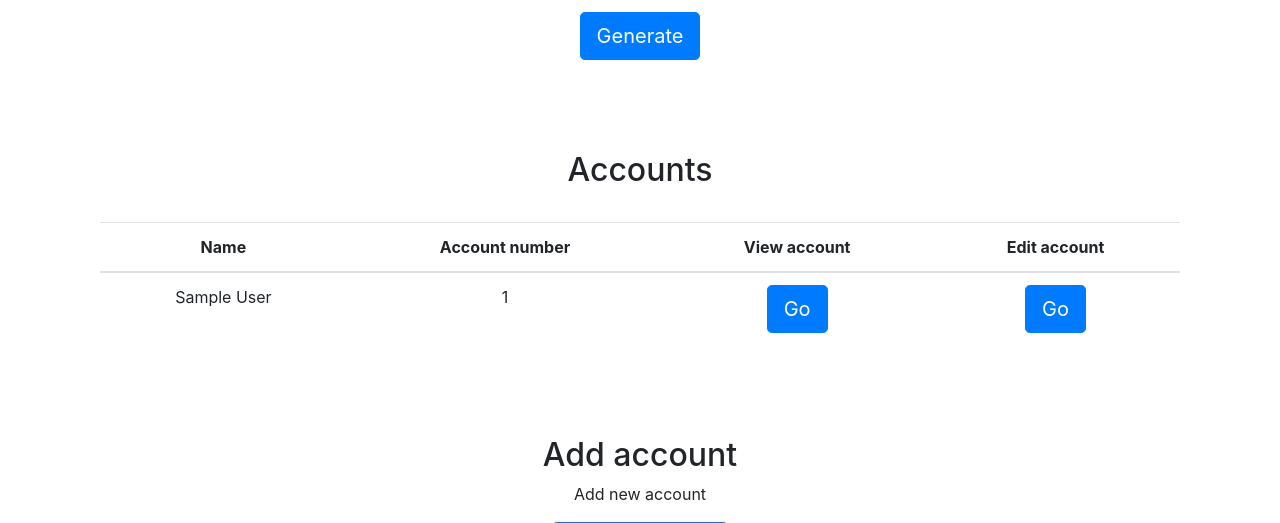
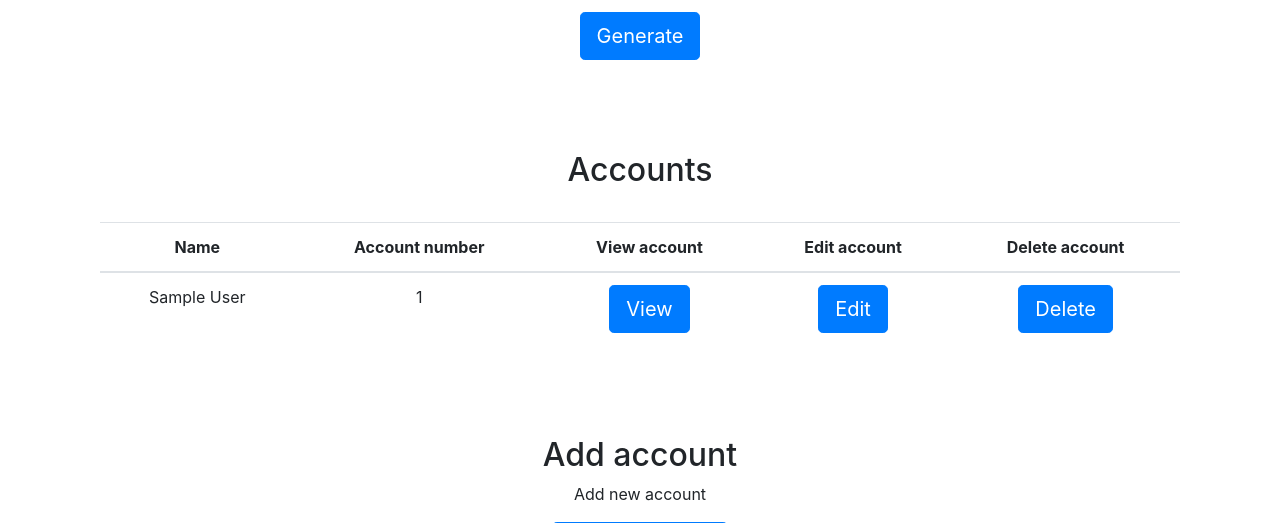
Before and after one commit to Brosha/Finance, a Django app: page /profile/ in a window 1280 px wide. Shown: the part 501-1024 px from the top of the page. Run offline with Django 3.2, Linux system fonts and the light colour scheme; a user stored in the database is signed in; tables that the repository leaves empty hold one stand-in row (values such as "Sample post"); some libraries are stand-ins or nearby versions.

Commit message:
Delete button

```diff
--- a/finance/models.py
+++ b/finance/models.py
@@ -12,7 +12,7 @@ class Account(models.Model):
     name = models.CharField(max_length=100)
     total = models.DecimalField(decimal_places=2, max_digits=15)
     account_number = models.BigIntegerField(unique=True)
-    user = models.ForeignKey(User, related_name='+')
+    user = models.ForeignKey(User, on_delete=models.CASCADE, related_name='+')
 
     def __str__(self):
         return str(self.account_number)
--- a/finance/templates/profile.html
+++ b/finance/templates/profile.html
@@ -37,6 +37,7 @@
                             <th style="text-align:center">Account number</th>
                             <th style="text-align:center">View account</th>
 							<th style="text-align:center">Edit account</th>
+                            <th style="text-align:center">Delete account</th>
                         </tr>
                     </thead>
 				    <tbody>
@@ -54,11 +55,15 @@
                     {% endif %}
                         <td>
                             {% url 'status'  account.account_number as acc %}
-                            <a class="btn btn-primary btn-lg" href="../..{{acc }}" role="button">Go</a>
+                            <a class="btn btn-primary btn-lg" href="../..{{acc }}" role="button">View</a>
                         </td>
 						<td>
 							{% url 'edit_account'  account.account_number as edit %}
-                            <a class="btn btn-primary btn-lg" href="../..{{edit }}" role="button">Go</a>
+                            <a class="btn btn-primary btn-lg" href="../..{{edit }}" role="button">Edit</a>
+						</td>
+                        <td>
+							{% url 'del_account'  account.account_number as del %}
+                            <a class="btn btn-primary btn-lg" href="../..{{del }}" role="button">Delete</a>
 						</td>
                 </tr>
 
--- a/finance/urls.py
+++ b/finance/urls.py
@@ -1,6 +1,6 @@
 from finance.views import home, add_charge, account_status,random_example, add_account, send_total, total, register,\
     add_goal, login_view, account_goal_status, profile, logout_view, add_value_goal, edit_profile, edit_account,\
-    edit_charge, del_charge
+    edit_charge, del_charge, del_account
 from django.conf.urls import include, url
 from api.views import AccountViewSet, ChargeViewSet,StatisticsView
 from rest_framework import routers
@@ -16,6 +16,7 @@ urlpatterns = [
     url(r'^addgoal/(?P<account_id>\d{1,16})/$', add_goal, name='add_goal'),
     url(r'^addaccount/$', add_account, name='add_account'),
     url(r'^account/edit/(?P<account_id>\d{1,16})$', edit_account, name='edit_account'),
+    url(r'^account/delete/(?P<account_id>\d{1,16})/$', del_account, name='del_account'),
     url(r'^download/total/(?P<account_id>\d{1,16})/$', send_total, name='total_line'),
     url(r'^statistic/total/(?P<account_id>\d{1,16})/$', total, name='total_table'),
     url(r'^profile/edit/$', edit_profile, name='edit_profile'),
@@ -25,6 +26,7 @@ urlpatterns = [
     url(r'^goals/addvalue/(?P<account_id>\d{1,16})/(?P<goal_id>\d{1,16})/$', add_value_goal, name='add_value_goal'),
     url(r'^profile/$', profile, name='profile'),
     url(r'^logout/$', logout_view, name='logout'),
+
     url(r'^api/accounts/(?P<pk>\d{1,16})/$', AccountViewSet.as_view({'get': 'retrieve'})),
     url(r'^api/accounts/create/$', AccountViewSet.as_view({'post': 'create'})),
     url(r'^api/accounts/delete/(?P<pk>\d{1,16})/$', AccountViewSet.as_view({'delete': 'destroy'})),
--- a/finance/views.py
+++ b/finance/views.py
@@ -299,6 +299,14 @@ def edit_account(request, account_id=0):
         )
 
 
+@user_check
+@login_required(login_url='login')
+def del_account(request, account_id=0):
+    acc = Account.objects.get(account_number=account_id)
+    acc.delete()
+    return redirect('profile')
+
+
 def register(request):
     if request.method == 'POST':
         form = UserForm(request.POST)
@@ -387,16 +395,14 @@ def login_view(request):
 
 @login_required(login_url='login')
 def profile(request):
-
     #user_id = request.session['user_id']
     user_id = request.user.id
-
-    accounts=Account.objects.filter(user=user_id)
+    accounts = Account.objects.filter(user=user_id)
     print(user_id)
-
-        #form.fields['account'].queryset = Account.objects.get(user_id=user_id)
+    #form.fields['account'].queryset = Account.objects.get(user_id=user_id)
     return render(request, 'profile.html',
-                  { 'user_id': user_id, 'accounts':accounts})
+                  {'user_id': user_id, 'accounts': accounts}
+                  )
 
 
 def logout_view(request):
```
